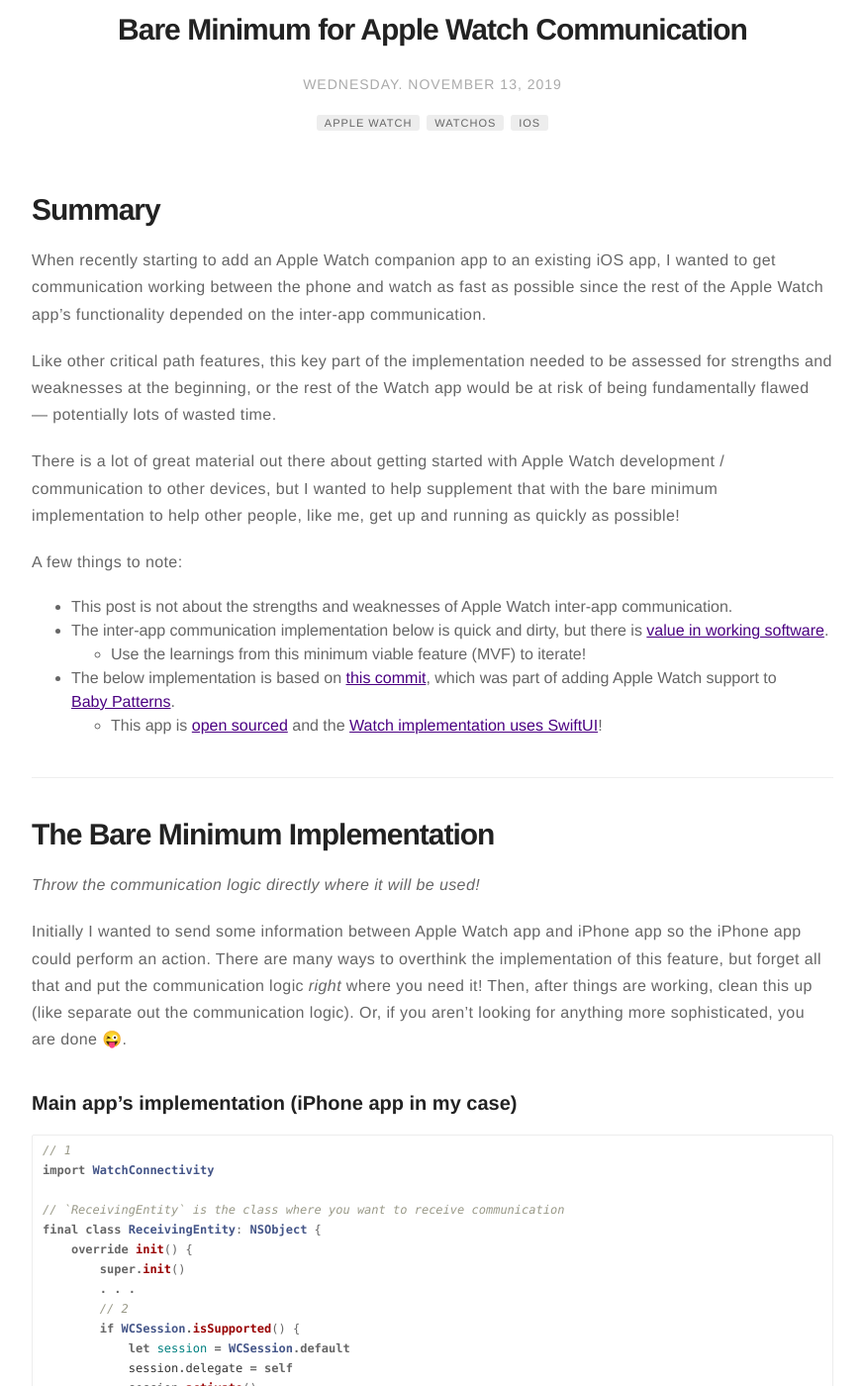
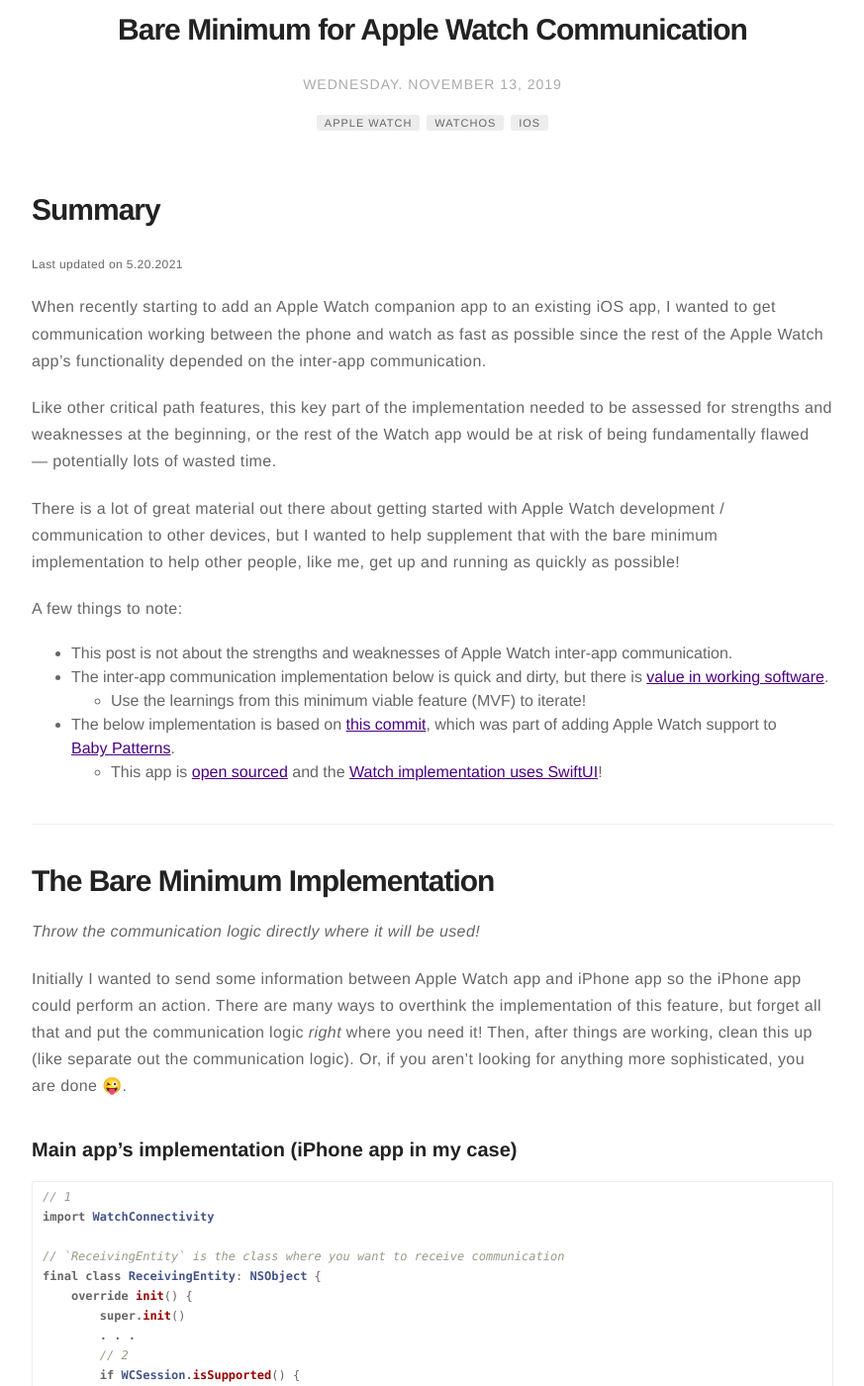
Before and after one commit to jasonzurita/jasonzurita.github.io, a Jekyll site: the page built from _posts/2019-11-13-bare-minimum-for-apple-watch-communication.markdown, in a window 1280 px wide and 1400 px high, scrolled down 252 px. Shown: the whole window at 99% size, without its empty margins (203-1076 px from the left). Built offline with Jekyll 4.4.1, drawn with Linux system fonts in a browser that asks for light colours.

Commit message:
fix(post): add missing closing brace

```diff
--- a/_posts/2019-11-13-bare-minimum-for-apple-watch-communication.markdown
+++ b/_posts/2019-11-13-bare-minimum-for-apple-watch-communication.markdown
@@ -16,6 +16,9 @@
 ---
 
 # Summary
+
+<sub>Last updated on 5.20.2021</sub>
+
 When recently starting to add an Apple Watch companion app to an existing iOS app, I wanted to get communication working between the phone and watch as fast as possible since the rest of the Apple Watch app's functionality depended on the inter-app communication.
 
 Like other critical path features, this key part of the implementation needed to be assessed for strengths and weaknesses at the beginning, or the rest of the Watch app would be at risk of being fundamentally flawed — potentially lots of wasted time.
@@ -54,6 +57,7 @@
             session.activate()
         }
     }
+}
 
 // 3
 extension ReceivingEntity: WCSessionDelegate {
```
